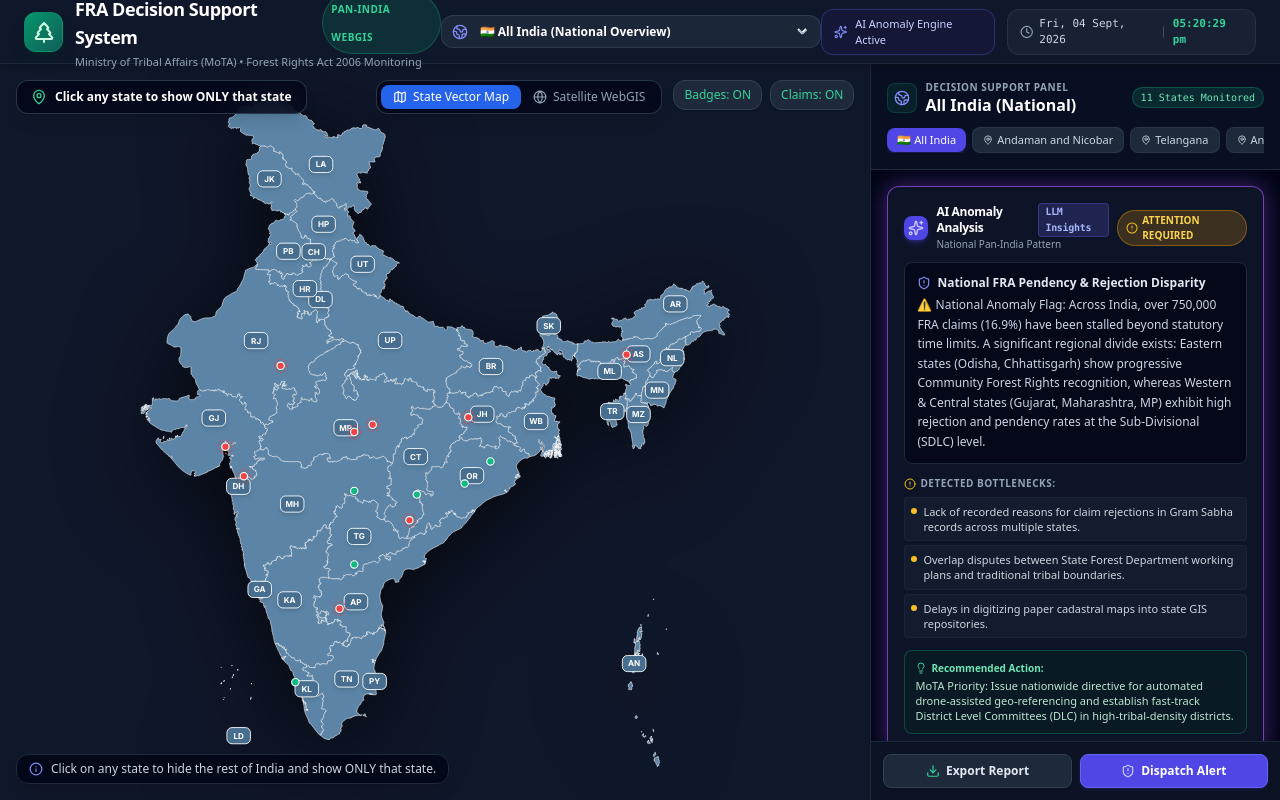
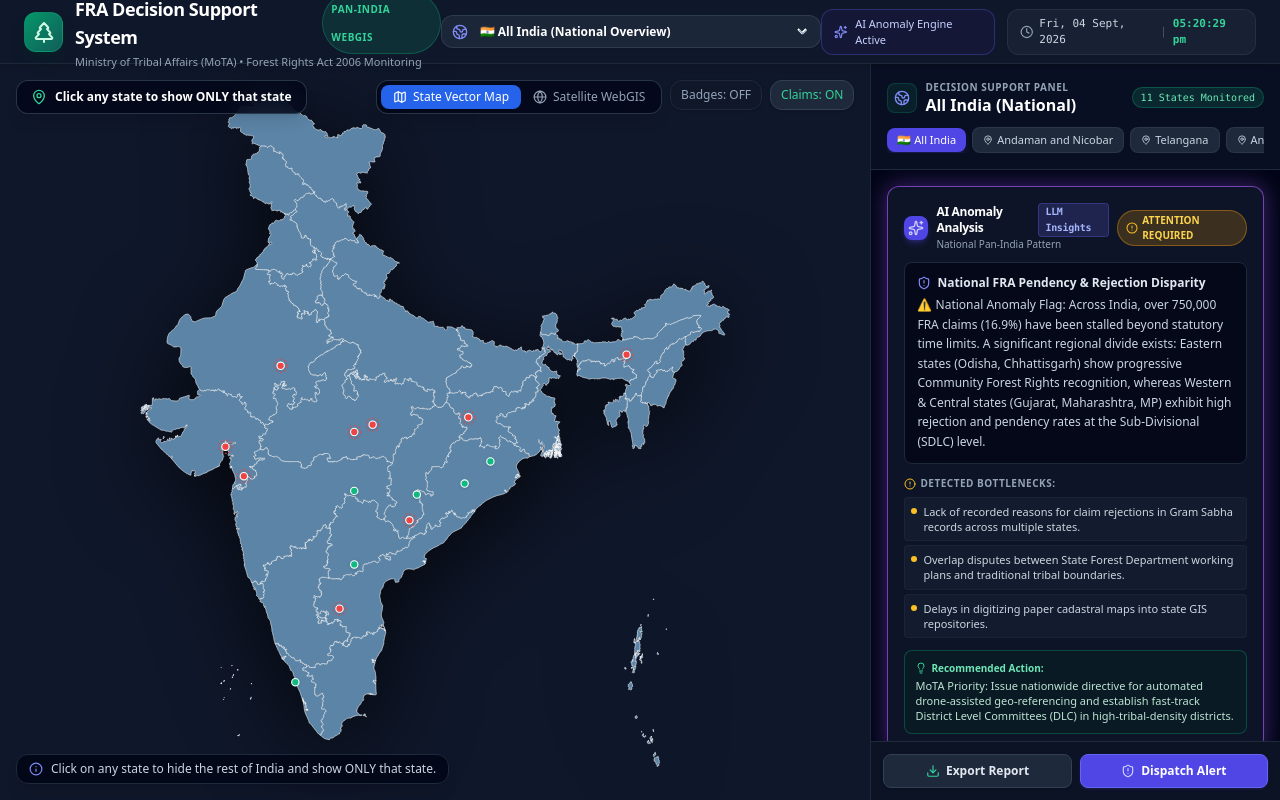
Before and after one commit to Kartikey-3005/WebGIS-FRA-Monitoring-System, a React (Vite) app: page / in a window 1280 px wide. Built offline with nearby package versions, Linux system fonts and the light colour scheme.

Commit message:
feat: remove state names from state vector map and turn off badges by default

```diff
--- a/src/components/IndiaVectorMap.jsx
+++ b/src/components/IndiaVectorMap.jsx
@@ -22,7 +22,7 @@ export default function IndiaVectorMap({
   const [hoveredState, setHoveredState] = useState(null);
   const [mousePos, setMousePos] = useState({ x: 0, y: 0 });
   const [showClaimDots, setShowClaimDots] = useState(true);
-  const [showLabels, setShowLabels] = useState(true);
+  const [showLabels, setShowLabels] = useState(false);
 
   const handleMouseMove = (e) => {
     const rect = e.currentTarget.getBoundingClientRect();
@@ -103,7 +103,7 @@ export default function IndiaVectorMap({
             <div className="bg-slate-950/85 backdrop-blur-md border border-slate-700/80 rounded-xl px-3 py-2 text-xs text-slate-200 flex items-center gap-2 shadow-lg">
               <span className="w-2.5 h-2.5 rounded-full bg-emerald-400 animate-pulse"></span>
               <span className="font-semibold text-white">
-                Viewing Isolated State: <strong className="text-emerald-400">{selectedState.name} ({selectedState.code})</strong>
+                Viewing Isolated State: <strong className="text-emerald-400">{selectedState.code}</strong>
               </span>
             </div>
           </div>
@@ -168,7 +168,6 @@ export default function IndiaVectorMap({
                 key={state.id}
                 d={state.d}
                 id={state.id}
-                name={state.name}
                 fill={isSelected ? '#2563eb' : isHovered ? '#38bdf8' : '#5b84a6'}
                 stroke="#ffffff"
                 strokeWidth={isSelected ? "1.8" : isHovered ? "1.5" : "0.75"}
@@ -186,11 +185,7 @@ export default function IndiaVectorMap({
                 }}
                 onMouseEnter={() => setHoveredState(state)}
                 onMouseLeave={() => setHoveredState(null)}
-              >
-                <title>
-                  {isSelected ? `${state.name} (Click to return to All India Map)` : `Click to view only ${state.name}`}
-                </title>
-              </path>
+              />
             );
           })}
         </g>
@@ -326,10 +321,9 @@ export default function IndiaVectorMap({
         >
           <div className="flex items-center justify-between gap-2 border-b border-slate-800 pb-1.5 mb-1.5">
             <span className="font-bold text-sm text-white flex items-center gap-1.5">
-              <span className="px-1.5 py-0.2 rounded bg-blue-600 text-[10px] font-mono">
+              <span className="px-2 py-0.5 rounded bg-blue-600 text-xs font-mono font-bold">
                 {hoveredState.code}
               </span>
-              {hoveredState.name}
             </span>
             <span className={`text-[10px] font-bold px-1.5 py-0.2 rounded-full ${
               hoveredState.aiAnalysis?.severity === 'critical' ? 'bg-rose-500/20 text-rose-300' :
@@ -360,7 +354,7 @@ export default function IndiaVectorMap({
           </div>
 
           <div className="mt-2 text-[10px] text-emerald-400 font-semibold pt-1.5 border-t border-slate-800/80">
-            👉 Click to isolate & show ONLY {hoveredState.name}
+            👉 Click to isolate & show ONLY {hoveredState.code}
           </div>
         </div>
       )}
@@ -370,7 +364,7 @@ export default function IndiaVectorMap({
         <Info className="w-3.5 h-3.5 text-indigo-400" />
         <span>
           {selectedState
-            ? `Showing ONLY ${selectedState.name}. Click the state or button to return to All India map.`
+            ? `Showing ONLY ${selectedState.code}. Click the state or button to return to All India map.`
             : "Click on any state to hide the rest of India and show ONLY that state."}
         </span>
       </div>
```
